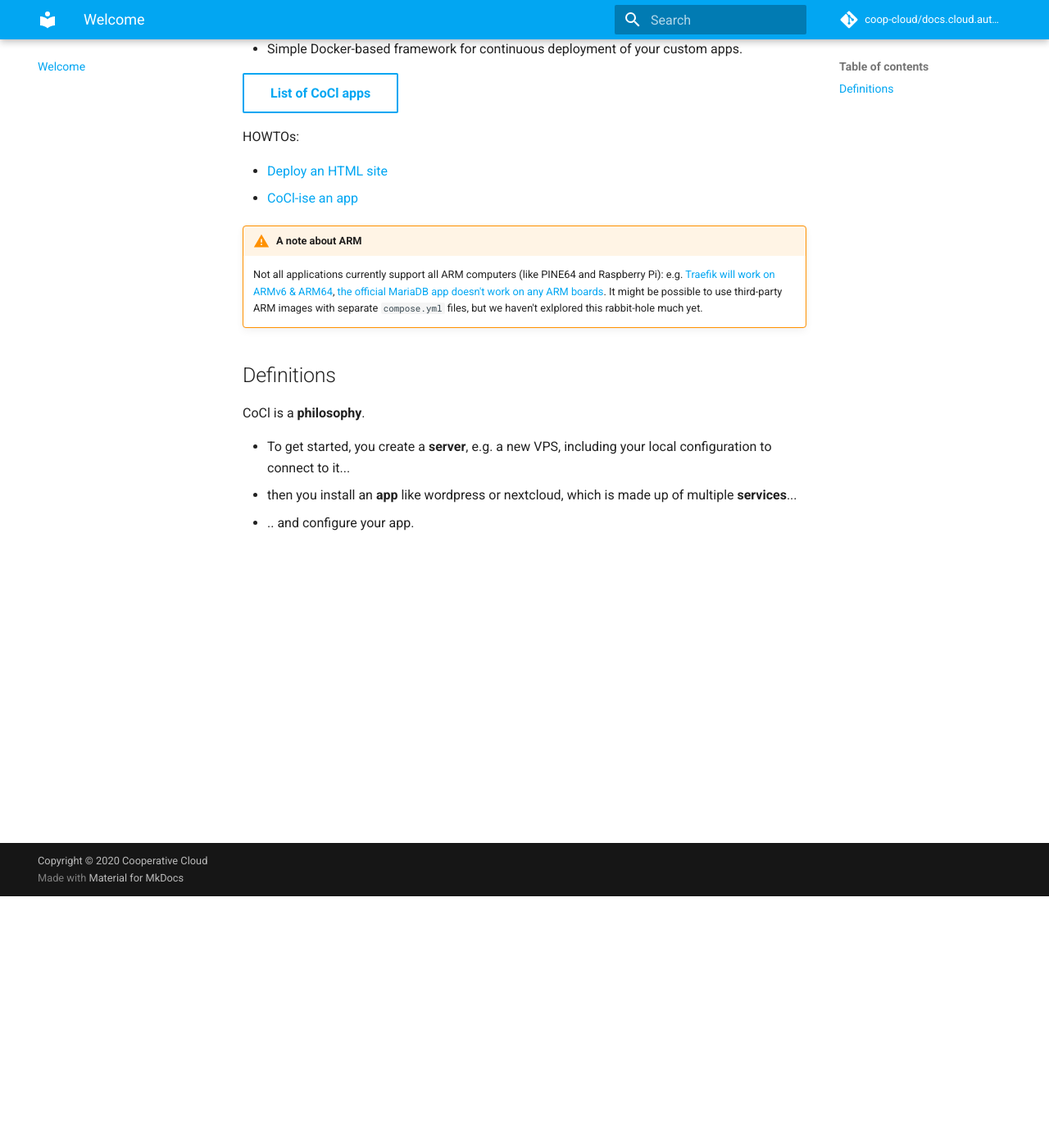
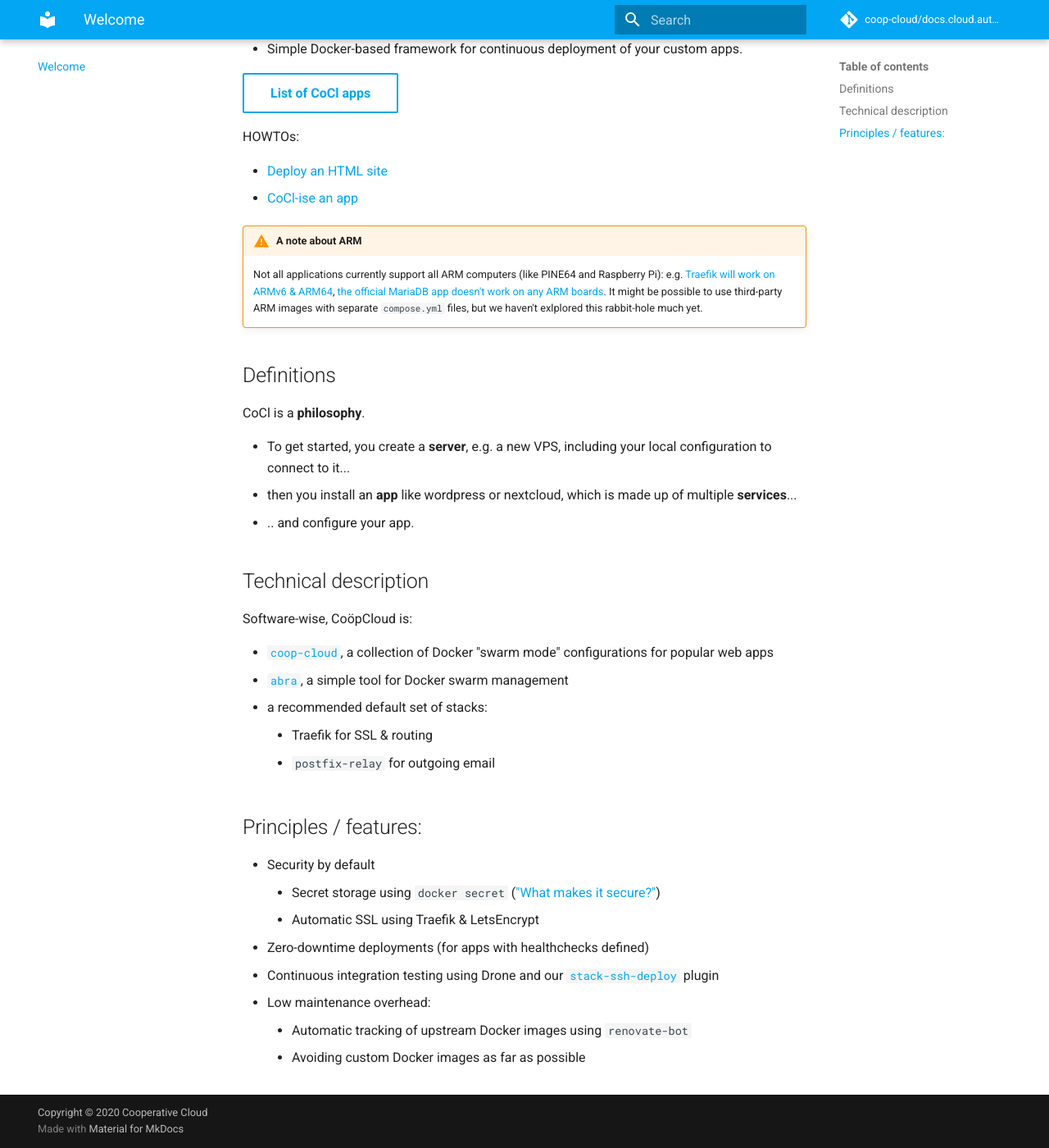
Before and after one commit to mayel/docs.coopcloud.tech, an MkDocs documentation site: the page built from docs/index.md, in a window 1280 px wide and 1400 px high, scrolled down 307 px. Shown: the whole window at 82% size. Built offline with MkDocs 1.6.1 and Material for MkDocs 9.7.7, drawn with Linux system fonts in a browser that asks for light colours.

```diff
--- a/docs/index.md
+++ b/docs/index.md
@@ -31,5 +31,26 @@ CoCl is a **philosophy**.
  - then you install an **app** like wordpress or nextcloud, which is made up of multiple **services**...
  - .. and configure your app.
 
+## Technical description
+
+Software-wise, CoöpCloud is:
+
+ - [`coop-cloud`](https://git.autonomic.zone/coop-cloud/), a collection of Docker "swarm mode" configurations for popular web apps
+ - [`abra`](https://git.autonomic.zone/autonomic-cooperative/abra), a simple tool for Docker swarm management
+ - a recommended default set of stacks:
+    - Traefik for SSL & routing
+    - `postfix-relay` for outgoing email
+
+## Principles / features:
+
+ - Security by default
+     - Secret storage using `docker secret` (["What makes it secure?"](https://github.com/BretFisher/ama/issues/86))
+     - Automatic SSL using Traefik & LetsEncrypt
+ - Zero-downtime deployments (for apps with healthchecks defined)
+ - Continuous integration testing using Drone and our [`stack-ssh-deploy`](https://git.autonomic.zone/coop-cloud/stack-ssh-deploy) plugin
+ - Low maintenance overhead:
+     - Automatic tracking of upstream Docker images using `renovate-bot`
+     - Avoiding custom Docker images as far as possible
+
 [traefik]: https://hub.docker.com/_/traefik?tab=tags
 [mariadb]: https://hub.docker.com/_/mariadb?tab=tags
```
Also changed, not shown: docs/comparisons.md (added, +37 -0 lines).
